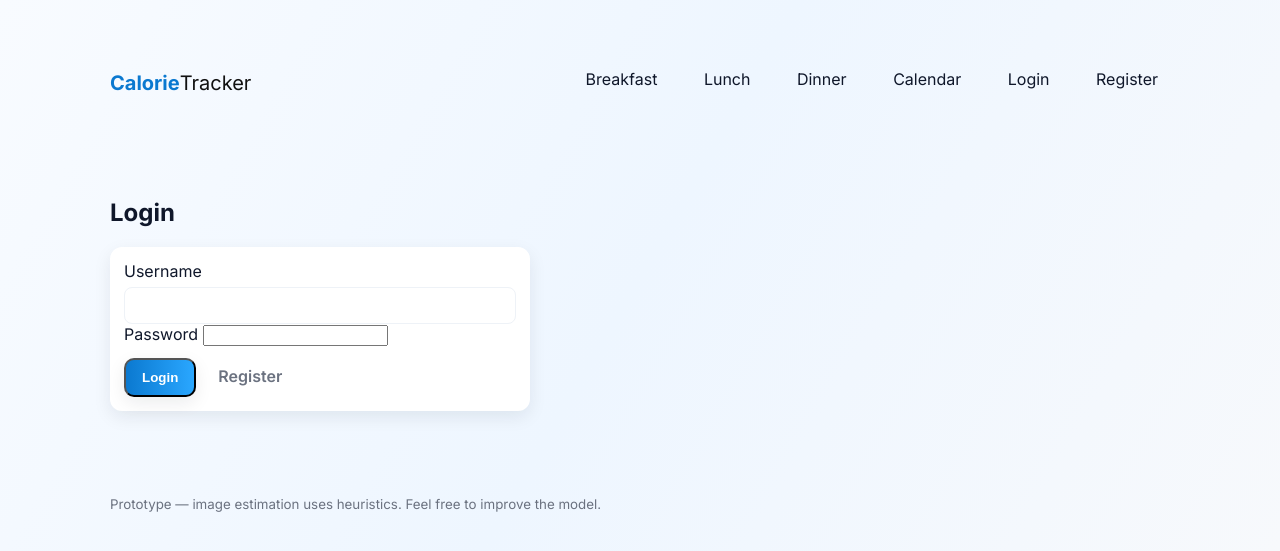
After one commit to lcanunayon/CalorieTracker, a Flask app: page /login in a window 1280 px wide. The commit adds this page. Shown: the top 551 px of the page. Run offline with Flask 3, Linux system fonts and the light colour scheme.

Commit message:
Add user accounts (register/login/logout), protect routes, add edit/delete on index, and smooth transitions

```diff
--- a/app.py
+++ b/app.py
@@ -5,6 +5,8 @@ from flask import Flask, render_template, request, redirect, url_for, send_from_
 from extensions import db
 from werkzeug.utils import secure_filename
 from utils import estimate_calories
+from flask_login import LoginManager, login_user, login_required, logout_user, current_user
+from werkzeug.security import generate_password_hash, check_password_hash
 
 BASE_DIR = os.path.dirname(os.path.abspath(__file__))
 UPLOAD_FOLDER = os.path.join(BASE_DIR, 'uploads')
@@ -14,21 +16,80 @@ app = Flask(__name__)
 app.config['SQLALCHEMY_DATABASE_URI'] = 'sqlite:///' + os.path.join(BASE_DIR, 'data.db')
 app.config['SQLALCHEMY_TRACK_MODIFICATIONS'] = False
 app.config['UPLOAD_FOLDER'] = UPLOAD_FOLDER
-app.secret_key = 'dev-secret'
+app.secret_key = os.environ.get('FLASK_SECRET', 'dev-secret')
 
 # initialize extensions
 db.init_app(app)
+login_manager = LoginManager()
+login_manager.login_view = 'login'
+login_manager.init_app(app)
 
 with app.app_context():
     # import models after db is initialized to avoid circular imports
-    from models import Entry
+    from models import Entry, User
     db.create_all()
 
 
+@login_manager.user_loader
+def load_user(user_id):
+    from models import User
+    try:
+        return User.query.get(int(user_id))
+    except Exception:
+        return None
+
+
+@app.route('/register', methods=['GET', 'POST'])
+def register():
+    from models import User
+    if request.method == 'POST':
+        username = request.form.get('username')
+        password = request.form.get('password')
+        if not username or not password:
+            flash('Username and password required')
+            return redirect(url_for('register'))
+        if User.query.filter_by(username=username).first():
+            flash('Username already exists')
+            return redirect(url_for('register'))
+        user = User(username=username, password_hash=generate_password_hash(password))
+        db.session.add(user)
+        db.session.commit()
+        login_user(user)
+        flash('Registered and logged in')
+        return redirect(url_for('index'))
+    return render_template('register.html')
+
+
+@app.route('/login', methods=['GET', 'POST'])
+def login():
+    from models import User
+    if request.method == 'POST':
+        username = request.form.get('username')
+        password = request.form.get('password')
+        user = User.query.filter_by(username=username).first()
+        if user and check_password_hash(user.password_hash, password):
+            login_user(user)
+            flash('Logged in')
+            return redirect(url_for('index'))
+        flash('Invalid credentials')
+        return redirect(url_for('login'))
+    return render_template('login.html')
+
+
+@app.route('/logout')
+@login_required
+def logout():
+    logout_user()
+    flash('Logged out')
+    return redirect(url_for('login'))
+
+
 @app.route('/')
+@login_required
 def index():
+    from models import Entry
     today = datetime.date.today()
-    entries = Entry.query.filter(Entry.date == today.isoformat()).all()
+    entries = Entry.query.filter(Entry.date == today.isoformat(), Entry.user_id == current_user.id).all()
     totals = { 'breakfast': 0, 'lunch': 0, 'dinner': 0 }
     for e in entries:
         totals[e.meal] = totals.get(e.meal, 0) + (e.calories or 0)
@@ -36,6 +97,7 @@ def index():
 
 
 @app.route('/upload/<meal>', methods=['GET', 'POST'])
+@login_required
 def upload(meal):
     meal = meal.lower()
     if meal not in ('breakfast', 'lunch', 'dinner'):
@@ -69,7 +131,7 @@ def upload(meal):
         if calories is None and predicted_cal is not None:
             calories = predicted_cal
 
-        entry = Entry(date=date_str, meal=meal, food_estimate=predicted or '', calories=calories or 0, notes=notes or '', image_filename=filename)
+        entry = Entry(date=date_str, meal=meal, food_estimate=predicted or '', calories=calories or 0, notes=notes or '', image_filename=filename, user_id=current_user.id)
         db.session.add(entry)
         db.session.commit()
         flash('Logged ' + meal)
@@ -85,6 +147,7 @@ def uploaded_file(filename):
 
 
 @app.route('/calendar')
+@login_required
 def calendar_view():
     # show current month
     now = datetime.date.today()
@@ -95,7 +158,8 @@ def calendar_view():
 
     # aggregate totals per day
     totals_by_day = {}
-    for e in Entry.query.filter(Entry.date.like(f"{year}-%")).all():
+    from models import Entry
+    for e in Entry.query.filter(Entry.date.like(f"{year}-%"), Entry.user_id == current_user.id).all():
         try:
             d = datetime.date.fromisoformat(e.date)
         except Exception:
@@ -117,6 +181,7 @@ def calendar_view():
 
 
 @app.route('/day/<date>')
+@login_required
 def day_view(date):
     # date expected as ISO yyyy-mm-dd
     try:
@@ -124,7 +189,8 @@ def day_view(date):
     except Exception:
         flash('Invalid date')
         return redirect(url_for('calendar_view'))
-    entries = Entry.query.filter(Entry.date == date).all()
+    from models import Entry
+    entries = Entry.query.filter(Entry.date == date, Entry.user_id == current_user.id).all()
     totals = { 'breakfast': 0, 'lunch': 0, 'dinner': 0 }
     for e in entries:
         totals[e.meal] = totals.get(e.meal, 0) + (e.calories or 0)
@@ -132,8 +198,10 @@ def day_view(date):
 
 
 @app.route('/entry/<int:entry_id>/edit', methods=['GET', 'POST'])
+@login_required
 def edit_entry(entry_id):
-    entry = Entry.query.get_or_404(entry_id)
+    from models import Entry
+    entry = Entry.query.filter_by(id=entry_id, user_id=current_user.id).first_or_404()
     if request.method == 'POST':
         entry.date = request.form.get('date') or entry.date
         entry.meal = request.form.get('meal') or entry.meal
@@ -164,8 +232,10 @@ def edit_entry(entry_id):
 
 
 @app.route('/entry/<int:entry_id>/delete', methods=['POST'])
+@login_required
 def delete_entry(entry_id):
-    entry = Entry.query.get_or_404(entry_id)
+    from models import Entry
+    entry = Entry.query.filter_by(id=entry_id, user_id=current_user.id).first_or_404()
     date = entry.date
     # remove image file optionally
     if entry.image_filename:
--- a/static/style.css
+++ b/static/style.css
@@ -26,7 +26,8 @@ body{font-family:Inter,system-ui,Arial,sans-serif;margin:0;background:var(--bg-1
 .hero-title{font-size:1.6rem;margin:0;color:#062033}
 .hero-sub{color:var(--muted);margin-top:8px}
 .cta-row{margin-top:14px;display:flex;gap:10px}
-.btn{display:inline-block;padding:10px 16px;border-radius:10px;text-decoration:none;font-weight:600}
+.btn{display:inline-block;padding:10px 16px;border-radius:10px;text-decoration:none;font-weight:600;transition:transform .12s ease,box-shadow .12s ease,opacity .12s ease}
+.btn:active{transform:scale(.98)}
 .btn-primary{background:linear-gradient(90deg,var(--accent),#2aa7ff);color:#fff;box-shadow:var(--shadow)}
 .btn-outline{border:1px solid rgba(15,23,42,0.06);background:transparent;color:#062033}
 .btn-ghost{background:transparent;border:none;color:var(--muted);padding:8px 12px}
--- a/templates/base.html
+++ b/templates/base.html
@@ -19,6 +19,13 @@
             <a class="nav-link" href="/upload/lunch">Lunch</a>
             <a class="nav-link" href="/upload/dinner">Dinner</a>
             <a class="nav-link" href="/calendar">Calendar</a>
+            {% if current_user.is_authenticated %}
+              <a class="nav-link" href="#">{{ current_user.username }}</a>
+              <a class="nav-link" href="/logout">Logout</a>
+            {% else %}
+              <a class="nav-link" href="/login">Login</a>
+              <a class="nav-link" href="/register">Register</a>
+            {% endif %}
           </nav>
         </div>
       </header>
--- a/templates/index.html
+++ b/templates/index.html
@@ -48,6 +48,12 @@
                 <div class="entry-cal">{{ e.calories }} kcal</div>
               </div>
               <div class="entry-desc">{{ e.food_estimate }} {{ e.notes }}</div>
+              <div style="margin-top:8px;display:flex;gap:8px;">
+                <a class="btn btn-outline" href="/entry/{{ e.id }}/edit">Edit</a>
+                <form method="post" action="/entry/{{ e.id }}/delete" onsubmit="return confirm('Delete this entry?');">
+                  <button type="submit" class="btn btn-ghost">Delete</button>
+                </form>
+              </div>
             </div>
           </article>
         {% endfor %}
--- /dev/null
+++ b/templates/login.html
@@ -0,0 +1,19 @@
+{% extends 'base.html' %}
+
+{% block content %}
+  <h2>Login</h2>
+  <div class="card form-card" style="max-width:420px;">
+    <form method="post">
+      <label>Username
+        <input type="text" name="username" required>
+      </label>
+      <label>Password
+        <input type="password" name="password" required>
+      </label>
+      <div class="form-actions">
+        <button class="btn btn-primary" type="submit">Login</button>
+        <a class="btn btn-ghost" href="/register">Register</a>
+      </div>
+    </form>
+  </div>
+{% endblock %}
```
Also changed, not shown: models.py (+13 -0 lines), static/app.js (+30 -14 lines), templates/register.html (added, +19 -0 lines).
